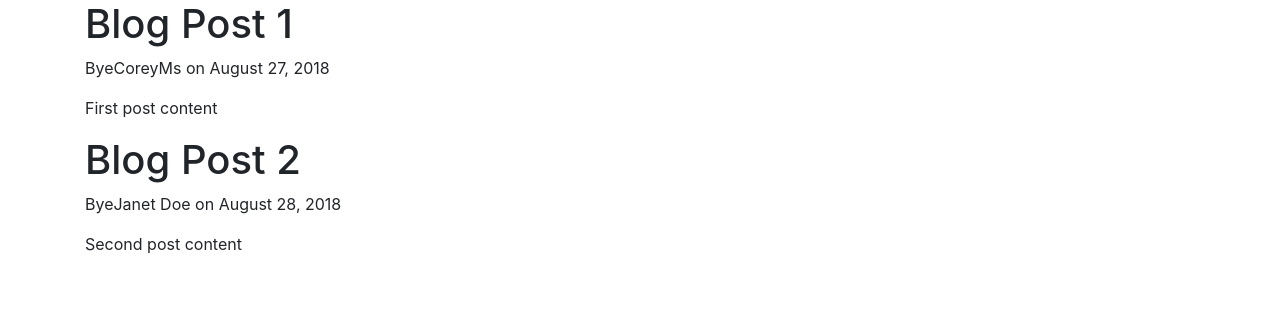
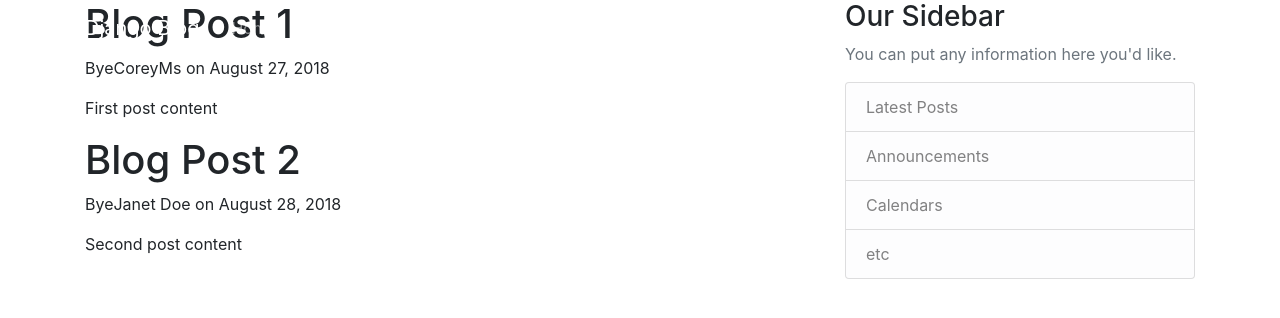
Before and after one commit to oznur-celebi/Django-Blog-app, a Django app: page / in a window 1280 px wide. Shown: the top 318 px of the page. Run offline with Django 4.2, Linux system fonts and the light colour scheme; some libraries are stand-ins or nearby versions.

Commit message:
main container and navbar added

```diff
--- a/blog/templates/blog/base.html
+++ b/blog/templates/blog/base.html
@@ -1,10 +1,15 @@
 <!DOCTYPE html>
 <html lang="en">
   <head>
-    <meta charset="UTF-8">
-    <meta http-equiv="X-UA-Compatible" content="IE=edge">
-    <meta name="viewport" content="width=device-width, initial-scale=1.0">
-    <link rel="stylesheet" href="https://stackpath.bootstrapcdn.com/bootstrap/4.3.1/css/bootstrap.min.css" integrity="sha384-ggOyR0iXCbMQv3Xipma34MD+dH/1fQ784/j6cY/iJTQUOhcWr7x9JvoRxT2MZw1T" crossorigin="anonymous">
+    <meta charset="UTF-8" />
+    <meta http-equiv="X-UA-Compatible" content="IE=edge" />
+    <meta name="viewport" content="width=device-width, initial-scale=1.0" />
+    <link
+      rel="stylesheet"
+      href="https://stackpath.bootstrapcdn.com/bootstrap/4.3.1/css/bootstrap.min.css"
+      integrity="sha384-ggOyR0iXCbMQv3Xipma34MD+dH/1fQ784/j6cY/iJTQUOhcWr7x9JvoRxT2MZw1T"
+      crossorigin="anonymous"
+    />
     {% if title %}
     <title>Django Blog -{{title}}</title>
     {% else %}
@@ -12,15 +17,71 @@
     {% endif %}
   </head>
   <body>
+    <header class="site-header">
+      <nav class="navbar navbar-expand-md navbar-dark bg-steel fixed-top">
         <div class="container">
-   {% block content %}
+          <a class="navbar-brand mr-4" href="/">Django Blog</a>
+          <button
+            class="navbar-toggler"
+            type="button"
+            data-toggle="collapse"
+            data-target="#navbarToggle"
+            aria-controls="navbarToggle"
+            aria-expanded="false"
+            aria-label="Toggle navigation"
+          >
+            <span class="navbar-toggler-icon"></span>
+          </button>
+          <div class="collapse navbar-collapse" id="navbarToggle">
+            <div class="navbar-nav mr-auto">
+              <a class="nav-item nav-link" href="/">Home</a>
+              <a class="nav-item nav-link" href="/about">About</a>
+            </div>
+            <!-- Navbar Right Side -->
+            <div class="navbar-nav">
+              <a class="nav-item nav-link" href="#">Login</a>
+              <a class="nav-item nav-link" href="#">Register</a>
+            </div>
+          </div>
+        </div>
+      </nav>
+    </header>
 
-   {% endblock  %}
+    <main role="main" class="container">
+        <div class="row">
+          <div class="col-md-8">
+            {% block content %}{% endblock %}
           </div>
+          <div class="col-md-4">
+            <div class="content-section">
+              <h3>Our Sidebar</h3>
+              <p class='text-muted'>You can put any information here you'd like.
+                <ul class="list-group">
+                  <li class="list-group-item list-group-item-light">Latest Posts</li>
+                  <li class="list-group-item list-group-item-light">Announcements</li>
+                  <li class="list-group-item list-group-item-light">Calendars</li>
+                  <li class="list-group-item list-group-item-light">etc</li>
+                </ul>
+              </p>
+            </div>
+          </div>
+        </div>
+      </main>
     <!-- jQuery first, then Popper.js, then Bootstrap JS -->
-   <script src="https://code.jquery.com/jquery-3.3.1.slim.min.js" integrity="sha384-q8i/X+965DzO0rT7abK41JStQIAqVgRVzpbzo5smXKp4YfRvH+8abtTE1Pi6jizo" crossorigin="anonymous"></script>
-   <script src="https://cdnjs.cloudflare.com/ajax/libs/popper.js/1.14.7/umd/popper.min.js" integrity="sha384-UO2eT0CpHqdSJQ6hJty5KVphtPhzWj9WO1clHTMGa3JDZwrnQq4sF86dIHNDz0W1" crossorigin="anonymous"></script>
-   <script src="https://stackpath.bootstrapcdn.com/bootstrap/4.3.1/js/bootstrap.min.js" integrity="sha384-JjSmVgyd0p3pXB1rRibZUAYoIIy6OrQ6VrjIEaFf/nJGzIxFDsf4x0xIM+B07jRM" crossorigin="anonymous"></script>
-
+    <script
+      src="https://code.jquery.com/jquery-3.3.1.slim.min.js"
+      integrity="sha384-q8i/X+965DzO0rT7abK41JStQIAqVgRVzpbzo5smXKp4YfRvH+8abtTE1Pi6jizo"
+      crossorigin="anonymous"
+    ></script>
+    <script
+      src="https://cdnjs.cloudflare.com/ajax/libs/popper.js/1.14.7/umd/popper.min.js"
+      integrity="sha384-UO2eT0CpHqdSJQ6hJty5KVphtPhzWj9WO1clHTMGa3JDZwrnQq4sF86dIHNDz0W1"
+      crossorigin="anonymous"
+    ></script>
+    <script
+      src="https://stackpath.bootstrapcdn.com/bootstrap/4.3.1/js/bootstrap.min.js"
+      integrity="sha384-JjSmVgyd0p3pXB1rRibZUAYoIIy6OrQ6VrjIEaFf/nJGzIxFDsf4x0xIM+B07jRM"
+      crossorigin="anonymous"
+    ></script>
   </body>
 </html>
```
Lines whose indentation alone changed are shown as unchanged.
